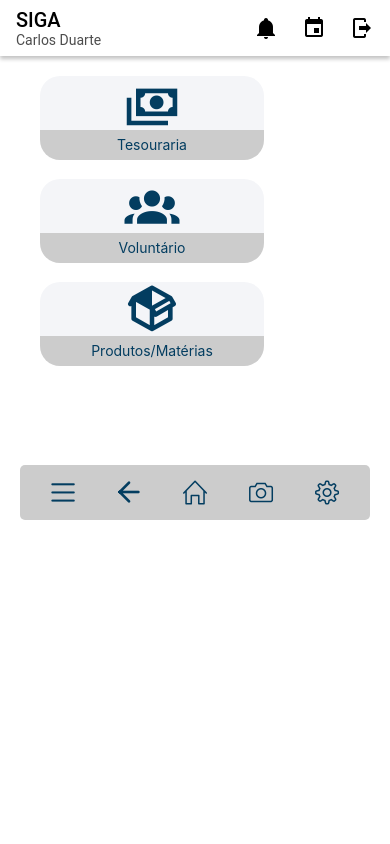
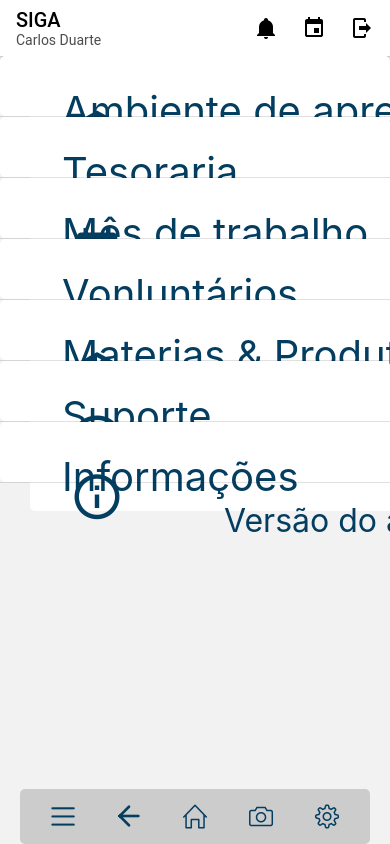
Before and after one commit to CarlosFDuarte8/SigaApp, a React Native app: screen /Home in a window 390 px wide. Built offline with nearby package versions, Linux system fonts and the light colour scheme.

Commit message:
:construction: New home in construction

```diff
--- a/src/screens/Home/index.tsx
+++ b/src/screens/Home/index.tsx
@@ -1,43 +1,87 @@
 import React from 'react';
-import { Button, Text, View, TouchableOpacity } from 'react-native';
+import { SafeAreaView, View, FlatList, StyleSheet, Text, StatusBar, TouchableOpacity, Dimensions } from 'react-native';
+import { Divider } from 'react-native-paper';
 import { StackNavigationProp } from '@react-navigation/stack';
-import SimpleLineIcons from '@expo/vector-icons/SimpleLineIcons';
-import MaterialCommunityIcons from '@expo/vector-icons/MaterialCommunityIcons';
+import { FontAwesome, Feather, MaterialCommunityIcons } from '@expo/vector-icons';
 import Header from '../../components/Header';
 import Footer from '../../components/Footer';
-import { home } from '../../globalStyles/styles';
 
-interface menuProps {
-  id: number,
-  icon: string,
+interface homeItens {
+  id: string,
   title: string,
-  path: string,
-  libIcon: any,
+  subTi: string,
+  iconn: string
 }
 
-const menus: menuProps[] = [
+const DATA = [
   {
-    id: 1,
-    icon: 'cash-multiple',
-    title: 'Tesouraria',
-    path: 'Cash',
-    libIcon: <MaterialCommunityIcons name='cash-multiple' color={'#033d60'} size={35} />,
+    id: '1',
+    title: 'Ambiente de aprendizagem',
+    subTi: 'Tutorias, Manuais...',
+    iconn: 'school',
+    path: 'Learnings',
   },
   {
-    id: 2,
-    icon: 'account-group',
-    title: 'Voluntário',
-    path: 'Setting',
-    libIcon: <MaterialCommunityIcons name="account-group" color={'#033d60'} size={35} />,
+    id: '2',
+    title: 'Tesoraria',
+    subTi: 'Deposito, Fechamento, Relatórios...',
+    iconn: 'cash-multiple',
+    path: 'Cash',
   },
   {
-    id: 3,
-    icon: 'package-variant',
-    title: 'Produtos/Matérias',
+    id: '3',
+    title: 'Mês de trabalho',
+    subTi: 'Setembro de 2021',
+    iconn: 'calendar',
+    path: 'Works',
+  },
+  {
+    id: '4',
+    title: 'Vonluntários',
+    subTi: 'Apontamentos & Cadastro',
+    iconn: 'account-group-outline',
+    path: 'Volunteers',
+  },
+  {
+    id: '5',
+    title: 'Materias & Produtos',
+    subTi: 'Estoque & Relatórios',
+    iconn: 'package-variant',
     path: 'Product',
-    libIcon: <MaterialCommunityIcons name="package-variant" color={'#033d60'} size={35} />,
+  },
+  {
+    id: '6',
+    title: 'Suporte',
+    subTi: 'Iniciar um novo chat',
+    iconn: 'chat-plus-outline',
+    path: 'Suport',
+  },
+  {
+    id: '7',
+    title: 'Informações',
+    subTi: 'Versão do app...',
+    iconn: 'information-outline',
+    path: 'Info',
   },
 ];
+
+const Item = ({ title, iconn, subTi, path }) => (
+  <>
+  <View style={styles.item}>
+    <TouchableOpacity style={styles.buttonTitle} onPress={() => console.log('Press texto', path)}>
+      <Text style={styles.title}>  {title}</Text>
+      <Text style={styles.subTitle}>  {subTi}</Text>
+    <TouchableOpacity style={styles.iconS} onPress={() => console.log('Press icon', path)}>
+      <MaterialCommunityIcons name={iconn} size={54} color="#033d60" />
+    </TouchableOpacity>
+    <TouchableOpacity style={styles.dots} onPress={() => console.log('Press arrow', path)}>
+      <MaterialCommunityIcons name="chevron-right" size={34} color="#033d60" />
+    </TouchableOpacity>
+    </TouchableOpacity>
+  </View>
+    <Divider/>
+    </>
+);
 
 type TopNavProp = {
   Login: undefined;
@@ -45,57 +89,85 @@ type TopNavProp = {
 };
 
 interface Props {
-  navigation: StackNavigationProp<TopNavProp, 'Login'>
+  navigation: StackNavigationProp<TopNavProp, 'Setting'>
 }
 
 const Home = ({ navigation }: Props) => {
+  const renderItem = ({ item }) => (
+    <Item title={item.title} iconn={item.iconn} subTi={item.subTi} path={item.path}/>
+  );
+
   return (
-    <View style={home.container}>
+    <>
       <Header
         navigation={navigation}
       />
-      {
-        menus.map(({id, icon, title, path, libIcon }: menuProps) => {
-          return (
+      <SafeAreaView style={styles.container}>
+        <FlatList
+          data={DATA}
+          renderItem={renderItem}
+          keyExtractor={item => item.id}
+        >
 
-            <View style={home.body}>
+        </FlatList>
+      </SafeAreaView>
+      <Footer
+        navigation={navigation}
+      />
+    </>
+  );
+}
 
-              <View key={id}
-              // style={home.subBody}
-              >
-
-                <TouchableOpacity
-                  style={home.buttonGrid}
-                  // onPress={() => navigation.navigate('Login')}
-                  onPress={() => navigation.navigate(path)}
-                >
-                  <View style={home.buttonIcon}>
-                    <MaterialCommunityIcons name={icon} style={home.icon} />
-                  </View>
-                  <View style={home.buttonTitle}>
-
-                    <Text style={home.titleGrid}>
-                      {title}
-                    </Text>
-                  </View>
-                </TouchableOpacity>
-
-              </View>
-
-            </View>
-          );
-        })
-      }
-
-      <View style={{ marginTop: 100, }}>
-
-        <Footer
-          navigation={navigation}
-        />
-      </View>
-    </View>
-  );
-};
-
+const { width, height } = Dimensions.get("screen");
+const styles = StyleSheet.create({
+  container: {
+    flex: 1,
+    marginTop: StatusBar.currentHeight || 0,
+  },
+  item: {
+    backgroundColor: '#fff',
+    padding: height * 0.05,
+    marginVertical: 0,
+    marginHorizontal:0,
+    borderRadius: 5,
+    flexDirection: 'row'
+  },
+  buttonTitle: {
+    flexDirection: "column",
+    position: "absolute",
+    width: width * 0.925,
+    height: height * 0.099,
+    backgroundColor: '#fff',
+    borderRadius: 5,
+    // borderColor: "red",
+    // borderStyle: 'solid',
+    // borderWidth: 1,
+  },
+  title: {
+    fontSize: width * 0.05,
+    color: "#033d60",
+    marginHorizontal: width * 0.012,
+    // position: "absolute",
+  },
+  subTitle: {
+    fontSize: width * 0.04,
+    color: "#033d60",
+    marginHorizontal: width * 0.22,
+  },
+  buttons: {
+    position: "absolute",
+    marginHorizontal: width * 0.05,
+  },
+  iconS: {
+    position: "absolute",
+    marginHorizontal: width * 0.05,
+    marginVertical: height * 0.03,
+  },
+  dots: {
+    position: "absolute",
+    marginHorizontal: width * 0.8,
+    marginVertical: height * 0.026,
+  }
+});
 
 export default Home;
```
